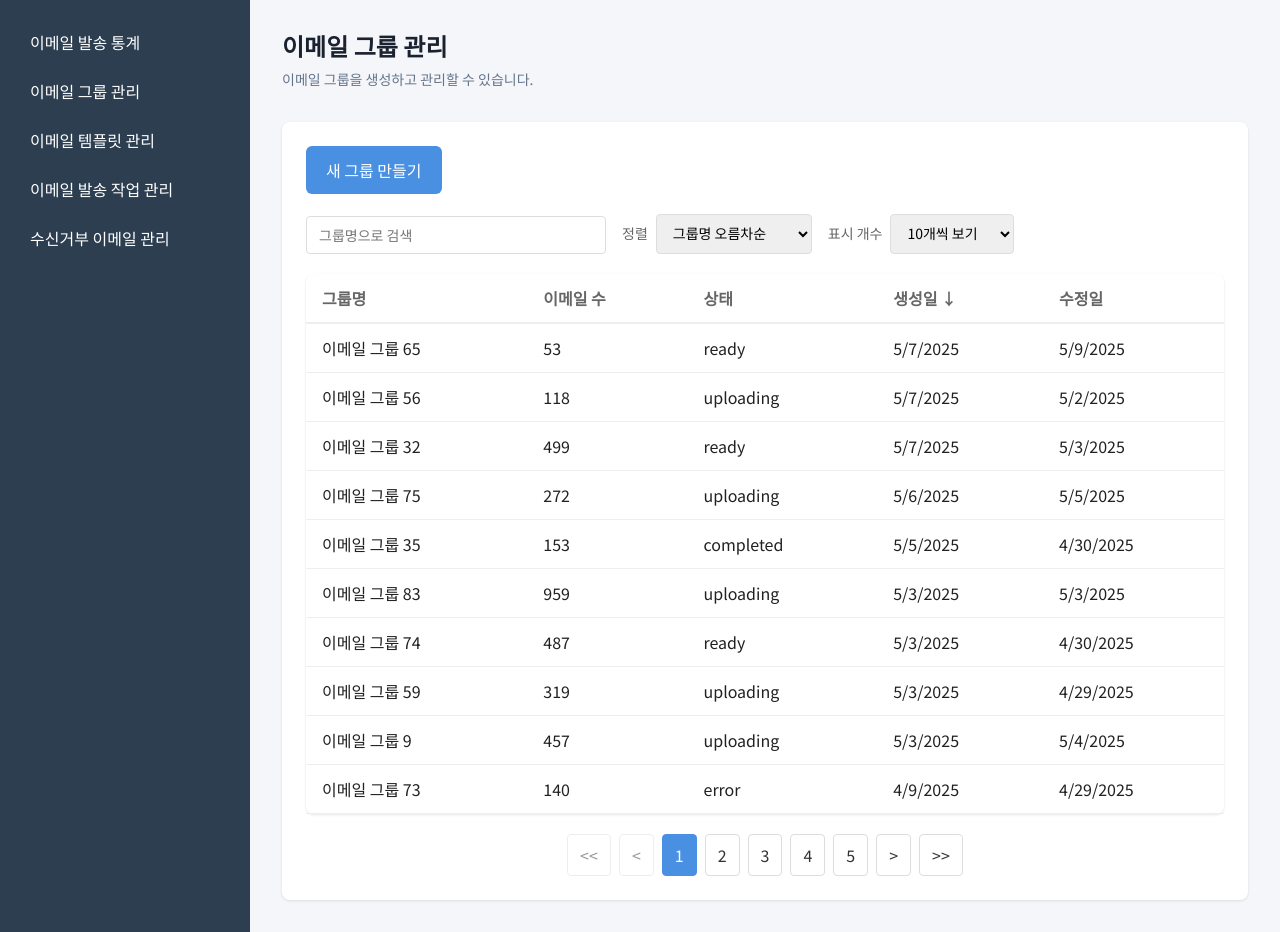
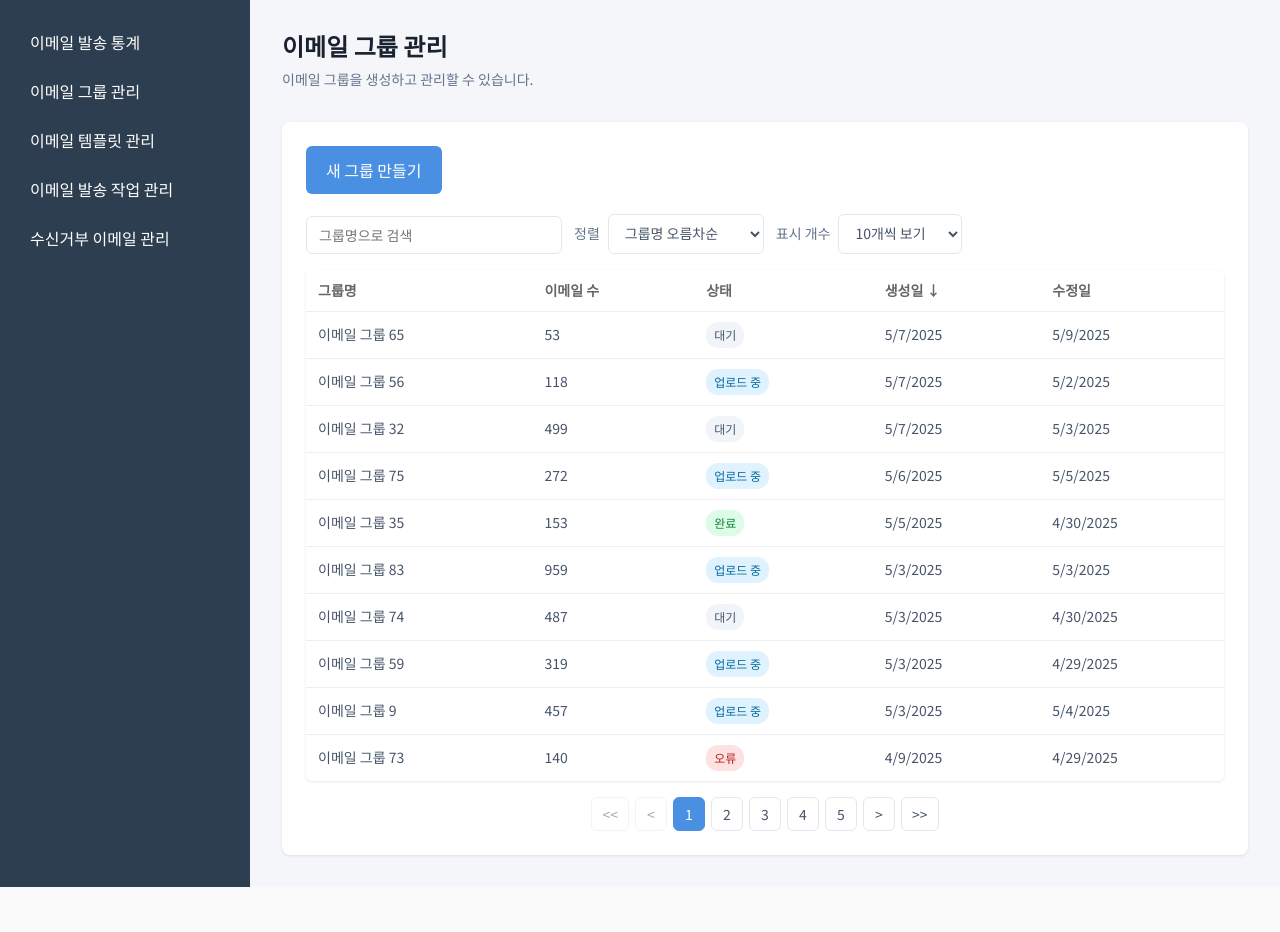
Before and after one commit to leessang10/bulk_email_project, a React (Vite) app in the folder frontend/: page /email-groups in a window 1280 px wide. After the commit the page ends 887 px from the top, so only its background shows below. Built offline with nearby package versions, Linux system fonts and the light colour scheme.

Commit message:
feat: 공통 컴포넌트 rem으로 일괄 통일, 레이아웃 컴팩트하게 변경

```diff
--- a/frontend/src/common/components/Drawer.tsx
+++ b/frontend/src/common/components/Drawer.tsx
@@ -37,8 +37,8 @@ const DrawerContent = styled.div<{ isOpen: boolean; width: string }>`
 `;
 
 const DrawerHeader = styled.div`
-  padding: 20px 24px;
-  border-bottom: 1px solid #e2e8f0;
+  padding: 1rem 1.25rem;
+  border-bottom: 0.0625rem solid #e2e8f0;
   display: flex;
   justify-content: space-between;
   align-items: center;
@@ -46,7 +46,7 @@ const DrawerHeader = styled.div`
 
 const DrawerTitle = styled.h2`
   margin: 0;
-  font-size: 20px;
+  font-size: 1.125rem;
   font-weight: 600;
   color: #1a2230;
 `;
@@ -55,9 +55,9 @@ const CloseButton = styled.button`
   background: none;
   border: none;
   cursor: pointer;
-  padding: 8px;
+  padding: 0.375rem;
   color: #64748b;
-  font-size: 20px;
+  font-size: 1.25rem;
   display: flex;
   align-items: center;
   justify-content: center;
@@ -69,7 +69,7 @@ const CloseButton = styled.button`
 `;
 
 const DrawerBody = styled.div`
-  padding: 24px;
+  padding: 1.25rem;
   flex: 1;
   overflow-y: auto;
 `;
--- a/frontend/src/common/components/Pagination/index.tsx
+++ b/frontend/src/common/components/Pagination/index.tsx
@@ -71,17 +71,20 @@ const PaginationContainer = styled.div`
   display: flex;
   justify-content: center;
   align-items: center;
-  margin-top: 20px;
-  gap: 8px;
+  margin-top: 1rem;
+  gap: 0.375rem;
 `;
 
 const PageButton = styled.button<{ isActive?: boolean }>`
-  padding: 8px 12px;
-  border: 1px solid ${(props) => (props.isActive ? "#4a90e2" : "#ddd")};
+  padding: 0.375rem 0.625rem;
+  border: 0.0625rem solid ${(props) => (props.isActive ? "#4a90e2" : "#e2e8f0")};
   background-color: ${(props) => (props.isActive ? "#4a90e2" : "white")};
-  color: ${(props) => (props.isActive ? "white" : "#333")};
-  border-radius: 4px;
+  color: ${(props) => (props.isActive ? "white" : "#475569")};
+  border-radius: 0.375rem;
   cursor: pointer;
+  font-size: 0.875rem;
+  min-width: 2rem;
+  transition: all 0.2s;
 
   &:hover {
     background-color: ${(props) => (props.isActive ? "#357abd" : "#f8f9fa")};
--- a/frontend/src/common/components/SearchFilter/index.tsx
+++ b/frontend/src/common/components/SearchFilter/index.tsx
@@ -2,18 +2,19 @@ import React from "react";
 import styled from "styled-components";
 
 const Container = styled.div`
-  margin-bottom: 20px;
+  margin-bottom: 1rem;
   display: flex;
-  gap: 16px;
+  gap: 0.75rem;
   align-items: flex-end;
 `;
 
 const SearchInput = styled.input`
-  padding: 8px 12px;
-  border: 1px solid #ddd;
-  border-radius: 4px;
-  width: 300px;
-  font-size: 14px;
+  padding: 0.5rem 0.75rem;
+  border: 0.0625rem solid #e2e8f0;
+  border-radius: 0.375rem;
+  width: 16rem;
+  font-size: 0.875rem;
+  color: #475569;
 
   &:focus {
     outline: none;
@@ -22,11 +23,13 @@ const SearchInput = styled.input`
 `;
 
 const Select = styled.select`
-  padding: 8px 12px;
-  border: 1px solid #ddd;
-  border-radius: 4px;
-  font-size: 14px;
-  min-width: 120px;
+  padding: 0.5rem 0.75rem;
+  border: 0.0625rem solid #e2e8f0;
+  border-radius: 0.375rem;
+  font-size: 0.875rem;
+  min-width: 7rem;
+  color: #475569;
+  background-color: white;
 
   &:focus {
     outline: none;
@@ -36,13 +39,14 @@ const Select = styled.select`
 
 const FilterGroup = styled.div`
   display: flex;
-  gap: 8px;
+  gap: 0.5rem;
   align-items: center;
 `;
 
 const Label = styled.label`
-  font-size: 14px;
-  color: #666;
+  font-size: 0.875rem;
+  color: #64748b;
+  white-space: nowrap;
 `;
 
 interface SearchFilterProps {
--- a/frontend/src/common/components/Table/index.tsx
+++ b/frontend/src/common/components/Table/index.tsx
@@ -3,22 +3,24 @@ import styled from "styled-components";
 
 const TableContainer = styled.div`
   background: white;
-  border-radius: 0.5rem;
+  border-radius: 0.375rem;
   box-shadow: 0 0.0625rem 0.1875rem rgba(0, 0, 0, 0.1);
 `;
 
 const StyledTable = styled.table`
   width: 100%;
   border-collapse: collapse;
+  font-size: 0.875rem;
 `;
 
 const Th = styled.th`
-  padding: 0.75rem 1rem;
+  padding: 0.625rem 0.75rem;
   text-align: left;
-  border-bottom: 0.125rem solid #eee;
+  border-bottom: 0.0625rem solid #eee;
   color: #666;
   font-weight: 600;
   cursor: pointer;
+  white-space: nowrap;
 
   &:hover {
     background-color: #f8f9fa;
@@ -26,36 +28,47 @@ const Th = styled.th`
 `;
 
 const Td = styled.td`
-  padding: 0.75rem 1rem;
+  padding: 0.625rem 0.75rem;
   border-bottom: 0.0625rem solid #eee;
+  color: #475569;
 `;
 
 const Tr = styled.tr`
+  cursor: pointer;
+  transition: background-color 0.2s;
+
   &:hover {
     background-color: #f8f9fa;
+  }
+
+  &:last-child td {
+    border-bottom: none;
   }
 `;
 
 interface Column {
   key: string;
   label: string;
+  render?: (value: any) => React.ReactNode;
 }
 
-interface TableProps {
+interface TableProps<T> {
   columns: Column[];
-  data: any[];
+  data: T[];
   onSort?: (key: string) => void;
   sortKey?: string;
   sortDirection?: "asc" | "desc";
+  onRowClick?: (row: T) => void;
 }
 
-const Table: React.FC<TableProps> = ({
+const Table = <T extends Record<string, any>>({
   columns,
   data,
   onSort,
   sortKey,
   sortDirection,
-}) => {
+  onRowClick,
+}: TableProps<T>) => {
   return (
     <TableContainer>
       <StyledTable>
@@ -73,9 +86,13 @@ const Table: React.FC<TableProps> = ({
         </thead>
         <tbody>
           {data.map((row, index) => (
-            <Tr key={index}>
+            <Tr key={index} onClick={() => onRowClick?.(row)}>
               {columns.map((column) => (
-                <Td key={column.key}>{row[column.key]}</Td>
+                <Td key={column.key}>
+                  {column.render
+                    ? column.render(row[column.key])
+                    : row[column.key]}
+                </Td>
               ))}
             </Tr>
           ))}
```
